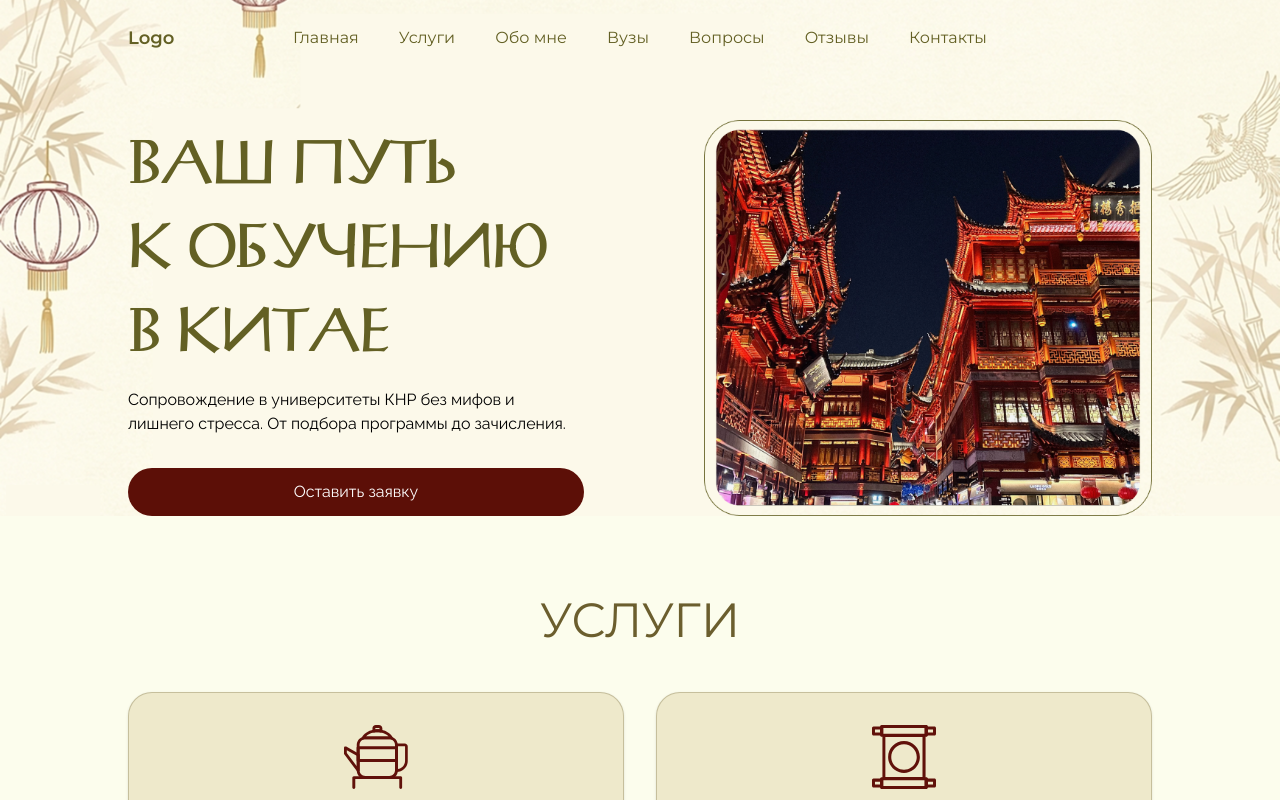
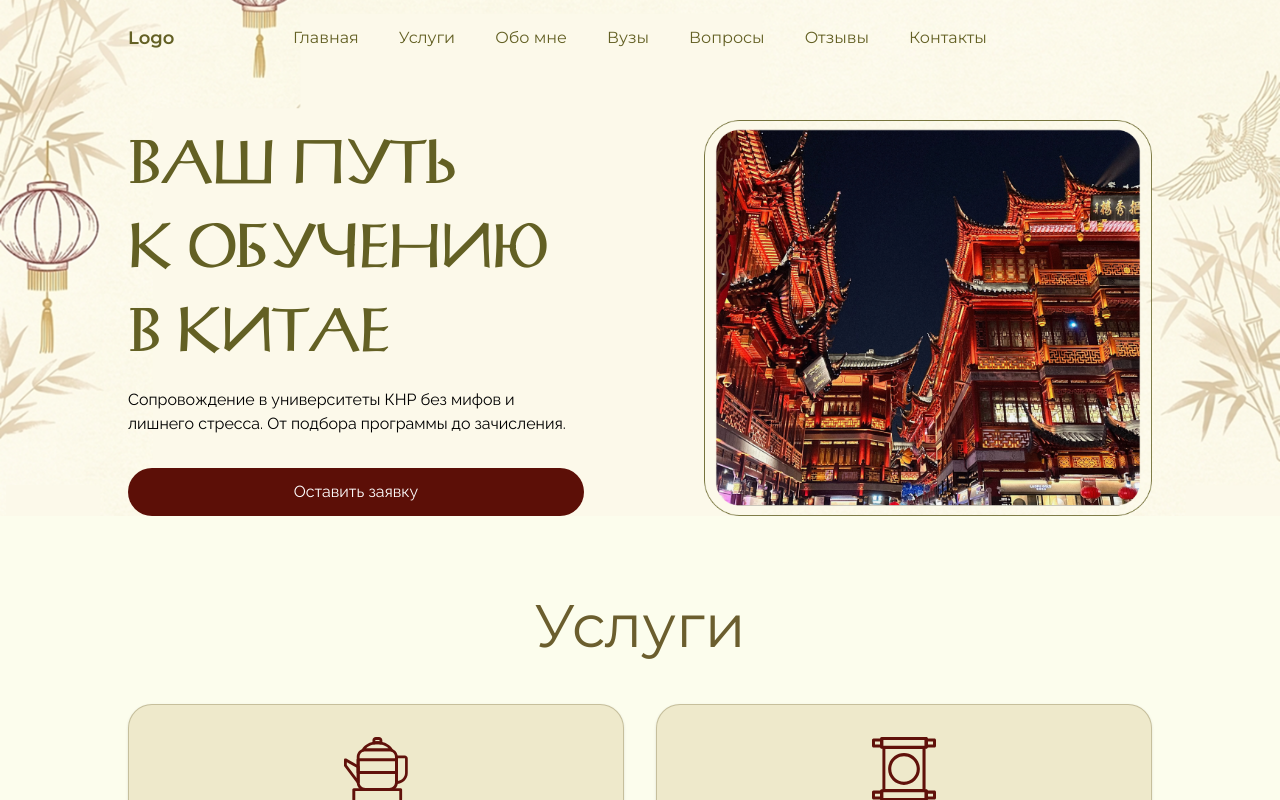
Before and after one commit to Chai1Chai/study-in-china, a Next.js app: page / in a window 1280 px wide. Shown: the top 800 px of the page. Built offline with nearby package versions, Linux system fonts and the light colour scheme.

Commit message:
cahge letters

```diff
--- a/src/components/sections/Services.jsx
+++ b/src/components/sections/Services.jsx
@@ -66,13 +66,13 @@ const Services = () => {
       <div className="max-w-6xl mx-auto relative z-10">
 
         <motion.h2
-          className={`${montserrat.className} text-center text-4xl md:text-5xl mb-12 text-[#6B5E2E]`}
+          className={`${montserrat.className} text-center text-4xl md:text-6xl mb-12 text-[#6B5E2E]`}
           initial={{ opacity: 0, y: -20 }}
           whileInView={{ opacity: 1, y: 0 }}
           viewport={{ once: true }}
           transition={{ duration: 0.6 }}
         >
-          УСЛУГИ
+          Услуги
         </motion.h2>
 
         <motion.div
```
